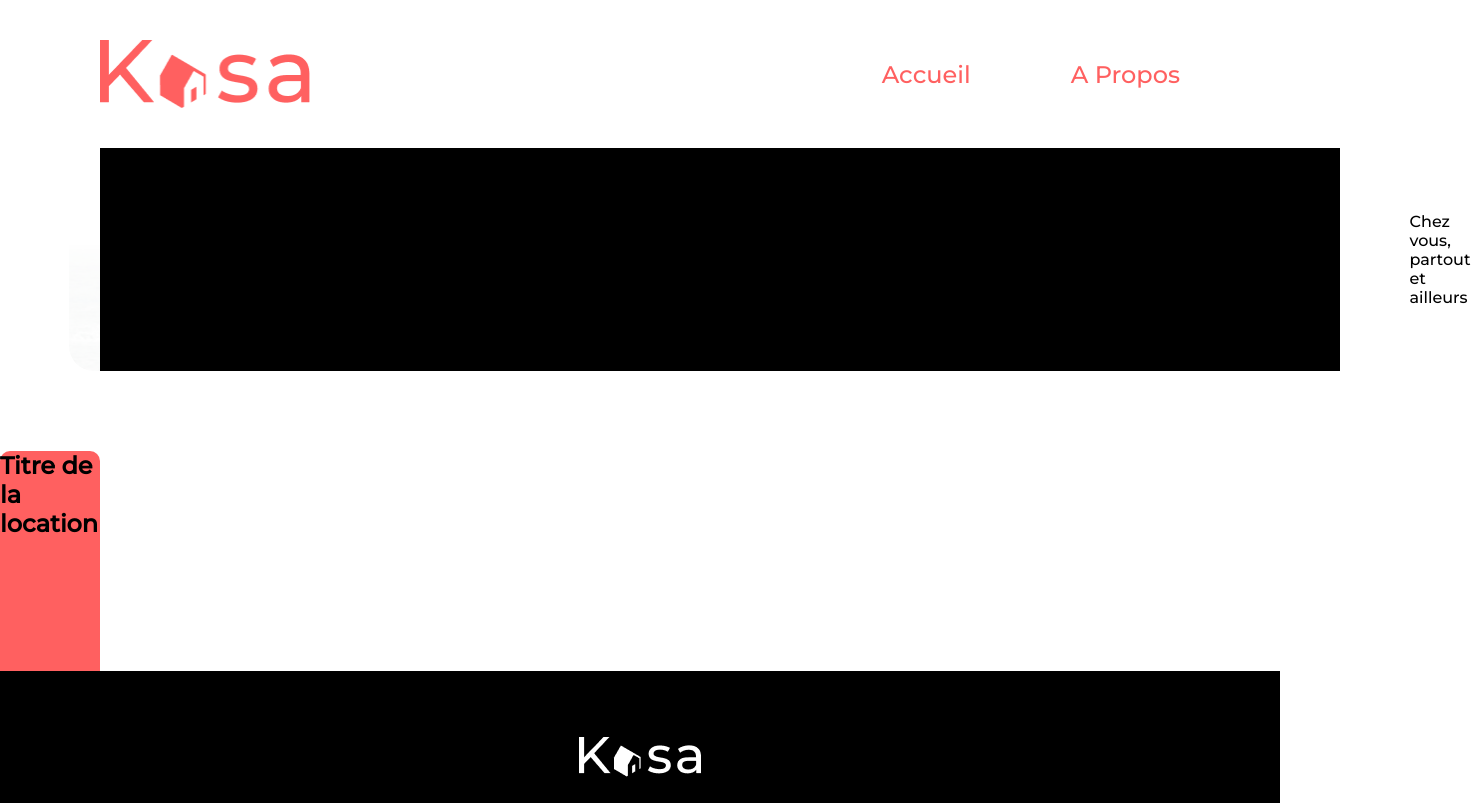
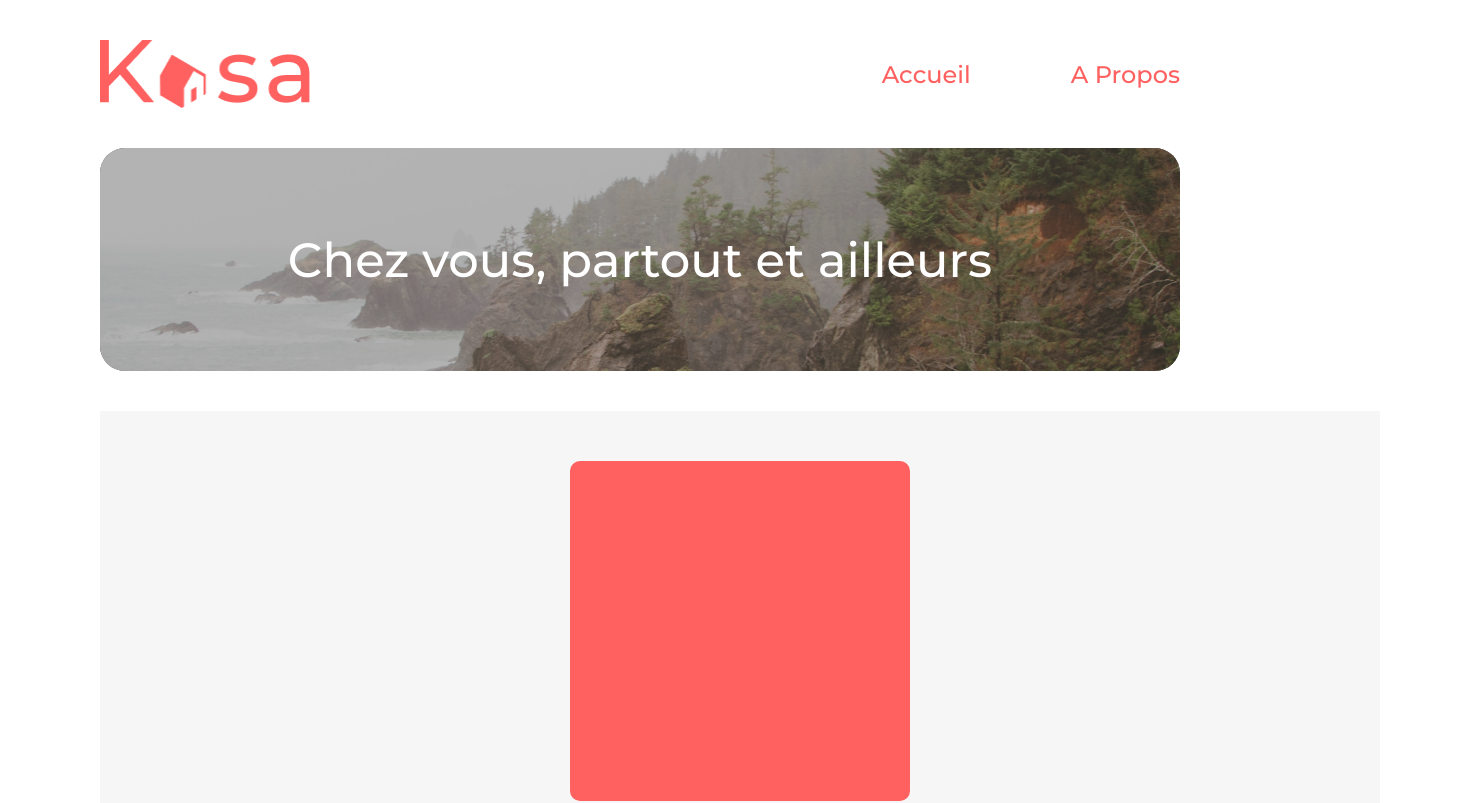
Before and after one commit to bondonflorian/P7_Kasa, a React (Create React App) app: page / in a window 1280 px wide. Shown: the top 803 px of the page, 1471 px wide, since content can reach past the window. Built offline with nearby package versions, Linux system fonts and the light colour scheme.

Commit message:
Résolution du problème de mise en page de l'image avec le fond

```diff
--- a/src/assets/styles/pages/_home.scss
+++ b/src/assets/styles/pages/_home.scss
@@ -1,22 +1,25 @@
 .banner {
     display: flex;
+    background-color: darken($color-footer, 30%);
     position: relative;
     justify-content: center;
     align-items: center;
-    background-color: #000;
-    width: 1240px;
     height: 223px;
     margin: $margin-page;
-    border-radius: 0px;
-
-
+    border-radius: 25px;
 
     & img {
         position: relative;
-        margin: $margin-page;
+        width: 100%;
+        height: 223px;
         border-radius: 25px;
-        mix-blend-mode: darken;
-        opacity: 30%;
+        opacity: 70%;
+    }
+
+    & p {
+        position: absolute;
+        font-size: 48px;
+        color: $color-white;
     }
 }
 
@@ -25,14 +28,23 @@
     justify-content: center;
     align-items: center;
     background-color: $background;
-    width: 100px;
-    height: 100px;
-    margin-top: 200px;
+    width: 100%;
+    margin: $margin-page;
 
     &__location {
         background: linear-gradient(180deg, rgb(255, 96, 96) 0%, rgb(255, 96, 96) 100%);
         border-radius: 10px;
         width: 340px;
         height: 340px;
+        flex-wrap: wrap;
+        margin: 50px 60px;
+    }
+
+    & h2 {
+        display: flex;
+        position: absolute;
+        color: $color-white;
+        bottom: -200px;
+        margin-left: 10px;
     }
 }
```
Also changed, not shown: src/pages/Home.js (+16 -0 lines).
